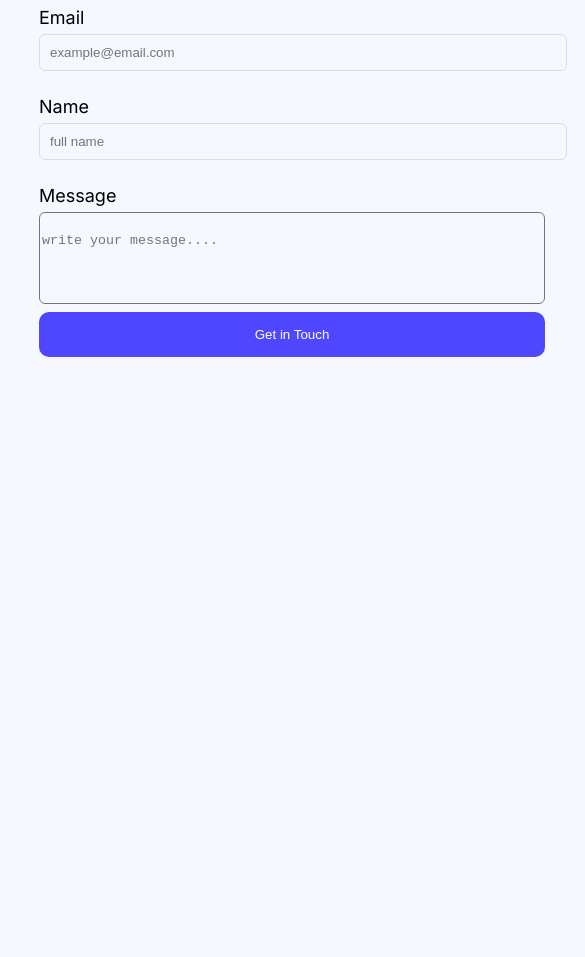
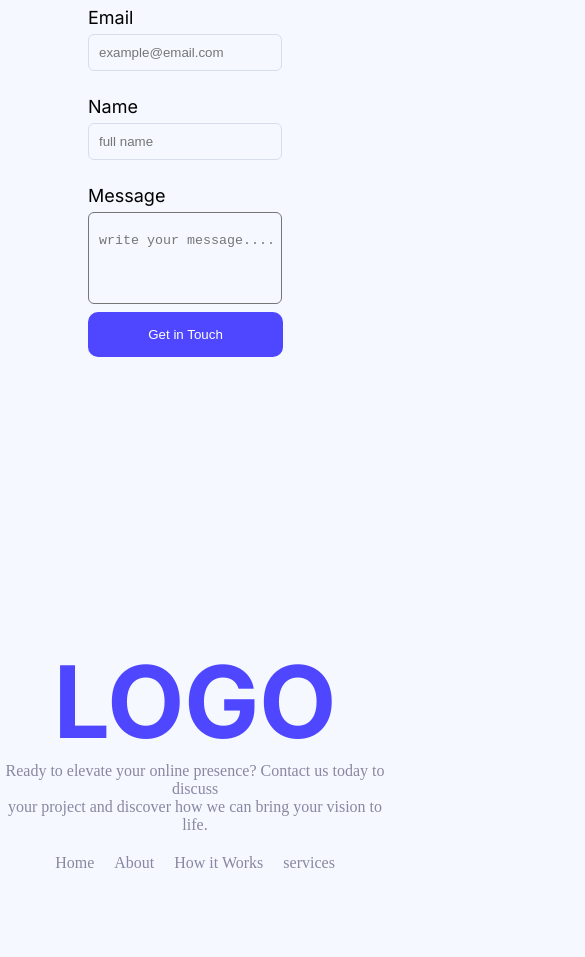
Before and after one commit to MAHIN951NB/assignment1, a plain HTML site: page web.html in a window 390 px wide. Shown: the part 4480-5437 px from the top of the page, 585 px wide, since content can reach past the window. Before the commit the page ends 4837 px from the top, so only its background shows below. Drawn offline with Linux system fonts and the light colour scheme.

Commit message:
mycommit

```diff
--- a/style.css
+++ b/style.css
@@ -199,11 +199,11 @@ header{
     width: 80%;
     display: flex;
     justify-content: space-between;
+    align-items: center;
     margin: auto;
     gap: 40px;
     flex-wrap: wrap;
     margin-top: 200px;
-
 }
 #twelve,#thirteen{
     margin: 0%;
@@ -213,10 +213,13 @@ header{
     color: black;
 }
 input{
-    padding: 10px;
+    padding-top: 10px;
+    padding-bottom: 10px;
+    padding-left: 10px;
     border: 1px solid #D6DDED;
-    width: 100%;
     border-radius: 6px;
+    width: 400px;
+    text-align: start;
     background-color: transparent;
     margin-bottom: 25px;
     margin-right: 20px;
@@ -226,11 +229,14 @@ input{
     padding-top: 20px;
     padding-bottom: 40px;
     text-decoration: none;
+    width: 400px;
     margin-top: 6px;
-    width: 500px;
+    max-width: 500px;
+    padding-left: 10px;
     resize: none;
     background-color:transparent;
     border-radius: 6px;
+    color: black;
 
 }
 label{
@@ -239,7 +245,7 @@ label{
 }
 .g_touch_button{
     background-color: var(--col);
-    max-width: 520px;
+    max-width: 415px;
     width: 100%;
     padding-top: 15px;
     padding-bottom: 15px;
@@ -256,5 +262,66 @@ button:hover{
     background-color: black;
     color: white;
     cursor: pointer;
+}
+.final_sec{
+    display: flex;
+    justify-content: center;
+    flex-direction: column;
+    align-items: center;
+    margin-top: 200px;
+    width: 100%;
+    min-height: 400px;
+}
+.contacts div a{
+    text-decoration: none;
+    color: #8987A1;
+}
+#fourteen{
+    font-size: 100px;
+    color: var(--col);
+    font-weight: bold;
+    font-family: inter;
+    margin: 0%;
+}
+#fifteen,#sixteen{
+    color: #8987A1;
+    font-size: 16px;
+    margin: 0%;
+    text-align: center;
+}
+.contacts{
+    display: flex;
+    gap: 20px;
+    margin-top: 20px;
+}
+@media screen and (max-width: 1198px) {
+.info_section{
+    justify-content: center;
+}
+}
+@media screen and (max-width: 544px) {
+input{
+    width: 300px;
+}
+#area{
+    width: 300px;
+}
+.g_touch_button{
+    max-width: 316px;
+    width: 100%;
 
 }
+}
+@media screen and (max-width: 432px) {
+input{
+    width: 180px;
+}
+#area{
+    width: 180px;
+}
+.g_touch_button{
+    max-width: 195px;
+    width: 100%;
+
+}
+}
--- a/web.html
+++ b/web.html
@@ -157,6 +157,18 @@
             </div>
         </section>
     </main>
-    <footer></footer>
+    <footer>
+        <div class="final_sec">
+            <p id="fourteen">LOGO</p>
+            <p id="fifteen">Ready to elevate your online presence? Contact us today to discuss</p>
+            <p id="sixteen">your project and discover how we can bring your vision to life.</p>
+            <div class="contacts">
+                <div class="home"><a href="web.html">Home</a></div>
+                <div class="about"><a href="web.html">About</a></div>
+                <div class="works"><a href="web.html">How it Works</a></div>
+                <div class="services"><a href="web.html">services</a></div>
+            </div>
+        </div>
+    </footer>
 </body>
 </html>
```
